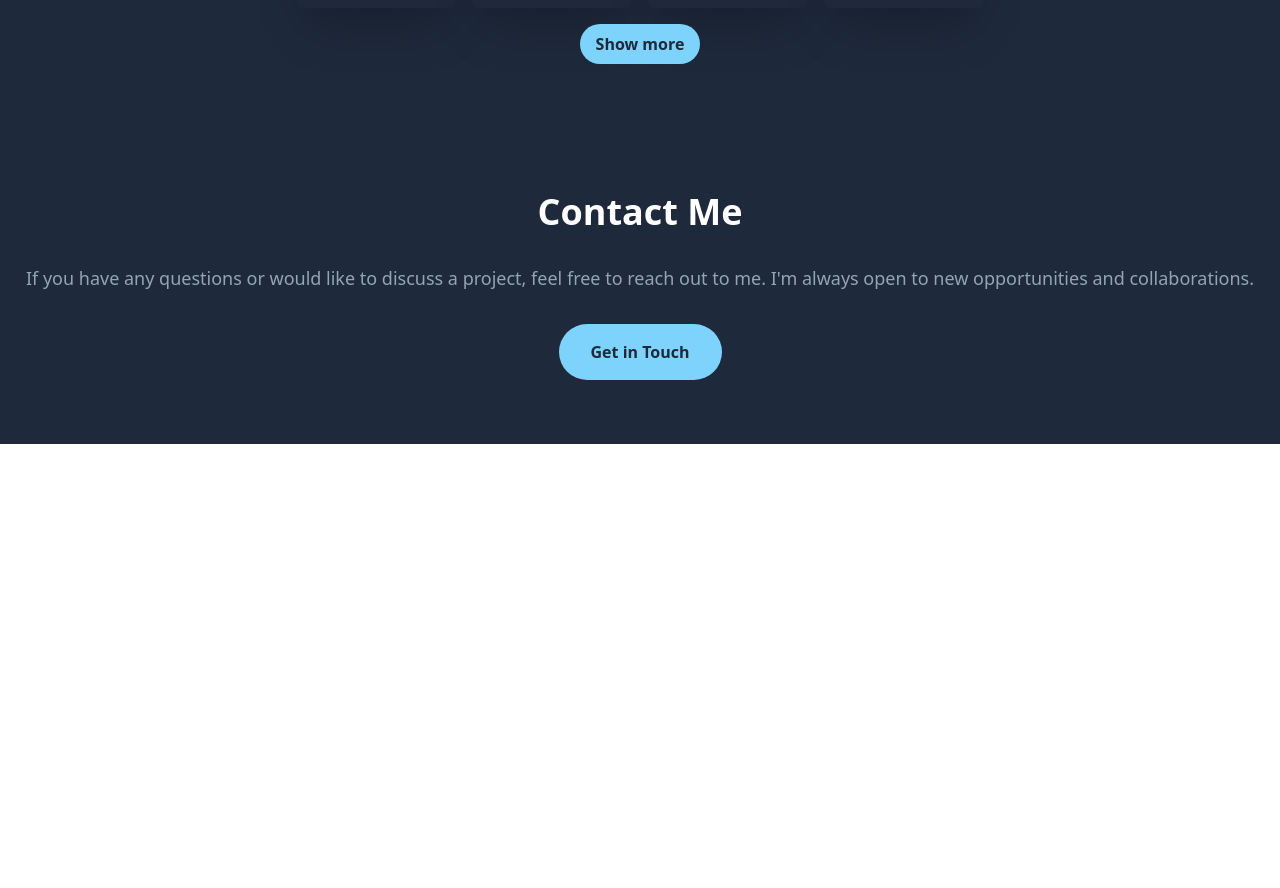
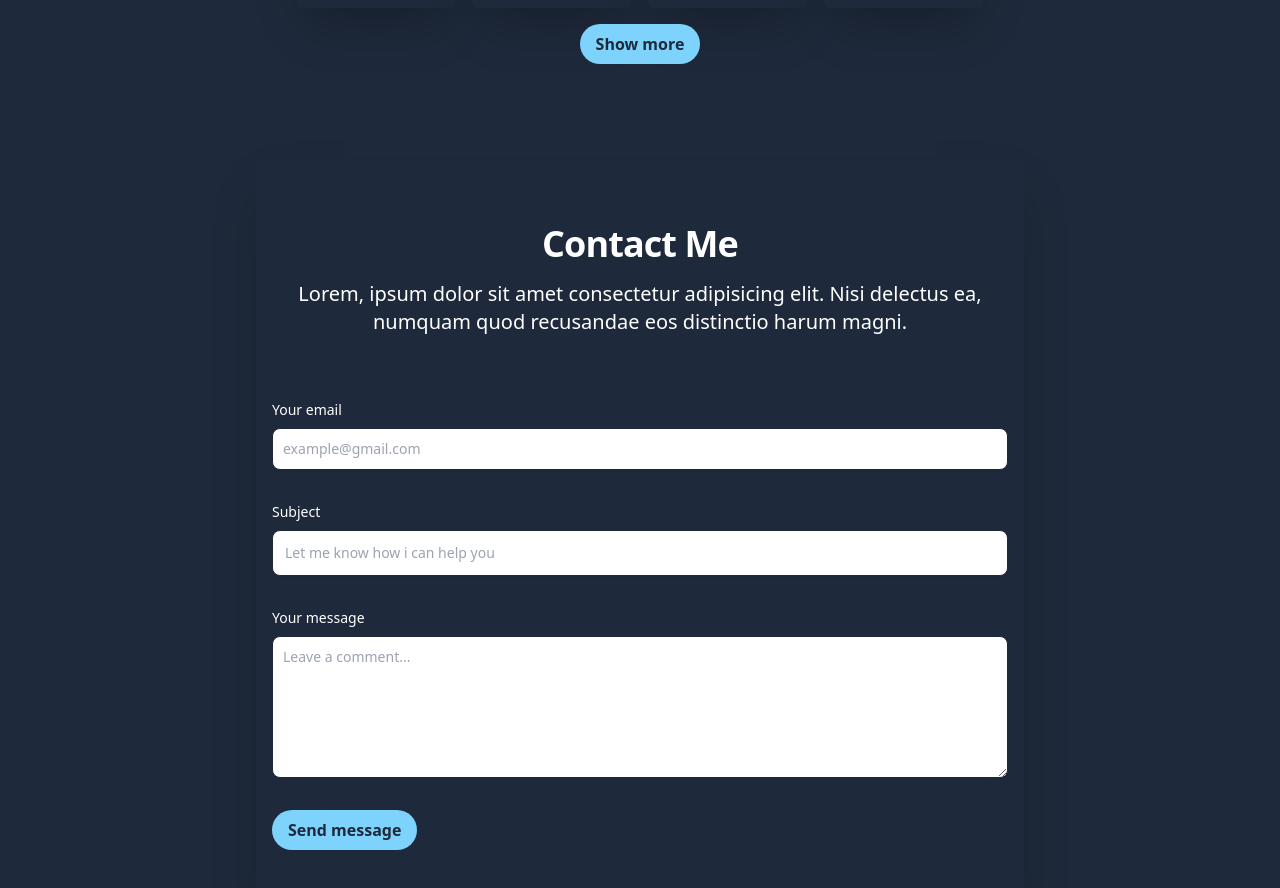
Before and after one commit to Chrisiisx/portfolio, a React (Create React App) app: page /#/ in a window 1280 px wide. Shown: the part 1280-2168 px from the top of the page. Before the commit the page ends 1724 px from the top, so only its background shows below. Built offline with nearby package versions, Linux system fonts and the light colour scheme.

Commit message:
feat: :zap: add contact me form

```diff
--- a/src/index.js
+++ b/src/index.js
@@ -1,6 +1,5 @@
 import React from 'react';
 import ReactDOM from 'react-dom/client';
-import { HashRouter } from 'react-router-dom';
 import App from './App';
 import './index.css';
 
--- a/src/pages/LandingPage.jsx
+++ b/src/pages/LandingPage.jsx
@@ -48,8 +48,7 @@
           <p className="text-center text-paragraphBase text-lg mb-8">
             I am a computer science student aspiring to become a Full Stack Developer.
             With this website, I showcase my personal projects and my skills.
-          </p>
-          <p className="text-center text-paragraphBase text-lg">
+            <br></br>
             Let's work together to bring your ideas to life!
           </p>
         </div>
@@ -88,7 +87,7 @@
         </div>
       </section>
 
-      <section className="py-16">
+      {/* <section className="py-16">
         <div className="container mx-auto px-4">
           <h2 className="text-4xl text-center text-whiteBase font-bold mb-8">Contact Me</h2>
           <p className="text-center text-paragraphBase text-lg mb-8">
@@ -101,6 +100,27 @@
             </a>
           </div>
         </div>
+      </section> */}
+      <section className="rounded-lg p-8 shadow-4xl container mx-auto px-8">
+        <div className="py-8 lg:py-16 px-4 mx-auto max-w-screen-md shadow-2xl">
+          <h2 className="mb-4 text-4xl tracking-tight font-extrabold text-center text-whiteBase dark:text-white">Contact Me</h2>
+          <p className="mb-8 lg:mb-16 font-light text-center text-whiteBase dark:text-gray-400 sm:text-xl">Lorem, ipsum dolor sit amet consectetur adipisicing elit. Nisi delectus ea, numquam quod recusandae eos distinctio harum magni.</p>
+          <form action="#" className="space-y-8">
+            <div>
+              <label for="email" className="block mb-2 text-sm font-medium text-whiteBase dark:text-gray-300">Your email</label>
+              <input type="email" id="email" className="shadow-sm bg-gray-50 border border-gray-300 text-darkBase text-sm rounded-lg focus:ring-primary-500 focus:border-primary-500 block w-full p-2.5 dark:bg-gray-700 dark:border-gray-600 dark:placeholder-gray-400 dark:text-white dark:focus:ring-primary-500 dark:focus:border-primary-500 dark:shadow-sm-light" placeholder="example@gmail.com" required/>
+            </div>
+            <div>
+              <label for="subject" className="block mb-2 text-sm font-medium text-whiteBase dark:text-gray-300">Subject</label>
+              <input type="text" id="subject" className="block p-3 w-full text-sm text-darkBase bg-gray-50 rounded-lg border border-gray-300 shadow-sm focus:ring-primary-500 focus:border-primary-500 dark:bg-gray-700 dark:border-gray-600 dark:placeholder-gray-400 dark:text-white dark:focus:ring-primary-500 dark:focus:border-primary-500 dark:shadow-sm-light" placeholder="Let me know how i can help you" required/>
+            </div>
+            <div className="sm:col-span-2">
+              <label for="message" className="block mb-2 text-sm font-medium text-whiteBase dark:text-gray-400">Your message</label>
+              <textarea id="message" rows="6" className="block p-2.5 w-full text-sm text-darkBase bg-gray-50 rounded-lg shadow-sm border border-gray-300 focus:ring-primary-500 focus:border-primary-500 dark:bg-gray-700 dark:border-gray-600 dark:placeholder-gray-400 dark:text-white dark:focus:ring-primary-500 dark:focus:border-primary-500" placeholder="Leave a comment..."></textarea>
+            </div>
+            <button type="submit" className="bg-cyanBase hover:opacity-60 text-darkBase font-bold py-2 px-4 rounded-full transition duration-300 ease-in-out">Send message</button>
+          </form>
+        </div>
       </section>
     </body>
   );
```
